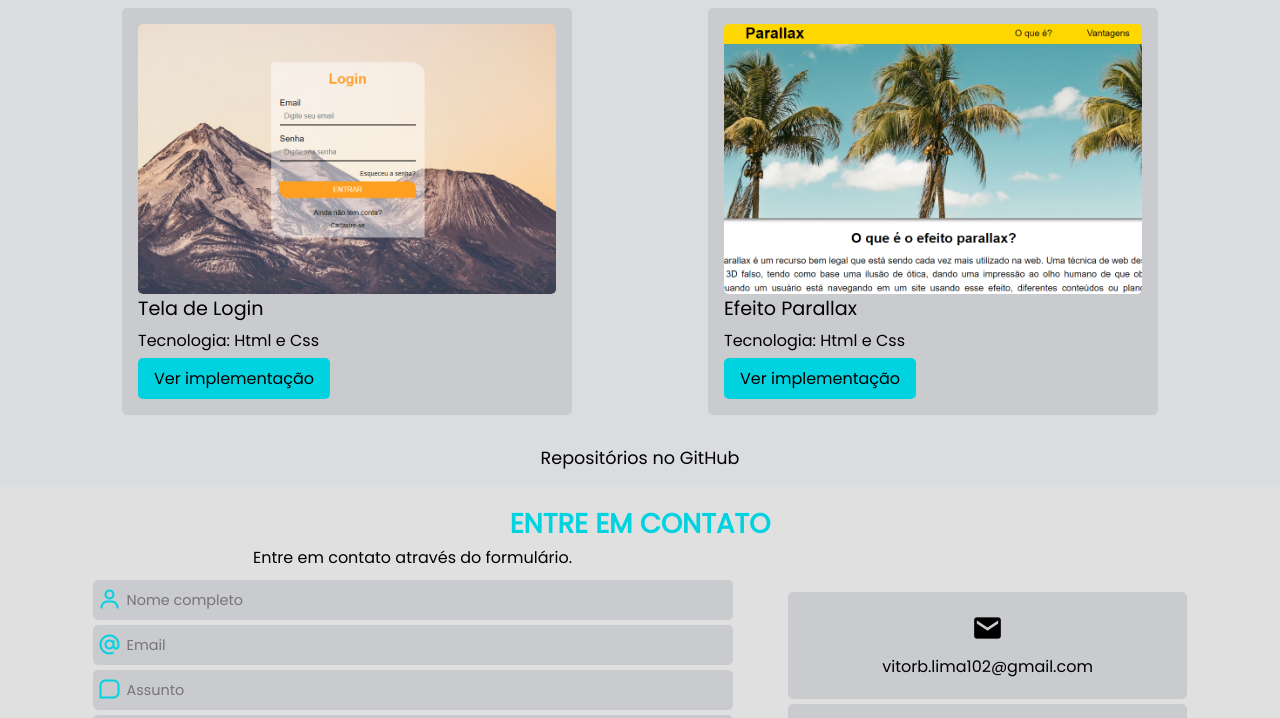
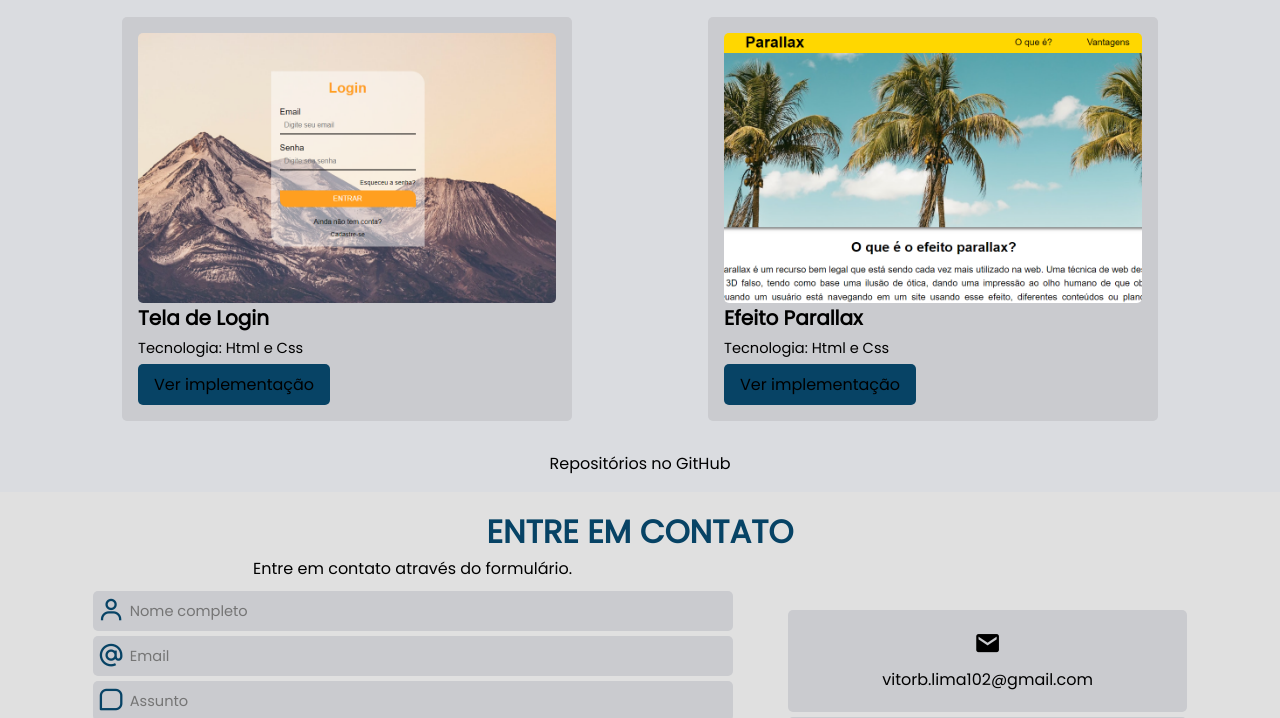
Before and after one commit to vitorlima4/Portfolio, a plain HTML site: page index.html in a window 1280 px wide. Shown: the part 2013-2731 px from the top of the page. Drawn offline with nearby package versions, Linux system fonts and the light colour scheme.

Commit message:
Melhorando o tamanho da fonte e corrigindo erros

```diff
--- a/assets/css/agradecimento.css
+++ b/assets/css/agradecimento.css
@@ -1,13 +1,5 @@
 /*Fonte*/
 @import url('https://fonts.googleapis.com/css2?family=Poppins&display=swap');
-
-* {
-    font-family: 'Poppins', sans-serif;
-    margin: 0;
-    padding: 0;
-    box-sizing: border-box;
-    overflow: hidden;
-}
 
 :root {
     /*Cores*/
@@ -15,6 +7,17 @@
     --text01: #000;
     --bg01: #151515ff;
     --bg02: #cacbcfff;
+
+    /*Fonte*/
+    --body-font: 'Poppins', sans-serif;
+}
+
+* {
+    font-family: var(--body-font);
+    margin: 0;
+    padding: 0;
+    box-sizing: border-box;
+    overflow: hidden;
 }
 
 /*Main*/
@@ -31,7 +34,7 @@ main{
 #main_section{
     height: 50%;
     width: 70%;
-    margin: 0px 20px;
+    margin: 0px 7px;
     background-color: var(--bg02);
     border-radius: 20px;
     display: flex;
@@ -44,7 +47,7 @@ main{
 /*Divs*/
 #top_section p{
     text-align: center;
-    font-size: 1.1em;
+    font-size: 1em;
 }
 
 #bottom_section{
--- a/assets/css/footer/footer.css
+++ b/assets/css/footer/footer.css
@@ -1,8 +1,11 @@
 footer {
     text-align: center;
-    color: var(--text02);
     padding: 20px 0;
     background-color: var(--bg01);
+}
+
+footer p{
+    color: var(--text02);
 }
 
 footer p a {
--- a/assets/css/global/global.css
+++ b/assets/css/global/global.css
@@ -1,14 +1,8 @@
 /*Fonte*/
 @import url('https://fonts.googleapis.com/css2?family=Poppins&display=swap');
 
-* {
-    font-family: 'Poppins', sans-serif;
-    margin: 0;
-    padding: 0;
-    box-sizing: border-box;
-}
-
-:root{
+:root {
+    /*Cores*/
     --bg01: #f7f7f7;
     --bg02: #e0e0e0;
     --bg03: #dadce0ff;
@@ -17,10 +11,36 @@
     --text01: #000;
     --text02: #000;
 
-    --color-main: #00d2dfff;
+    --color-main: #074365ff;
+
+    /*Fonte e tipografia*/
+    --body-font: 'Poppins', sans-serif;
+
+    --h1-fs: 1.5rem;
+    --h2-fs: 1.25rem;
+    --h3-fs: 1.125rem;
+    --normal-fs: .938rem;
+    --small-fs: .813rem;
 }
 
-body.light-theme{
+@media (min-width: 950px) {
+    :root {
+        --h1-fs: 2rem;
+        --h2-fs: 1.5rem;
+        --h3-fs: 1.25rem;
+        --normal-fs: 1rem;
+        --small-fs: .913rem;
+    }
+}
+
+* {
+    font-family: var(--body-font);
+    margin: 0;
+    padding: 0;
+    box-sizing: border-box;
+}
+
+body.light-theme {
     --bg01: #121212ff;
     --bg02: #1a1a1a;
     --bg03: #151515ff;
@@ -32,11 +52,32 @@ body.light-theme{
     --color-main: #00d2dfff;
 }
 
+h1{
+    font-size: var(--h1-fs);
+}
+
+h2{
+    font-size: var(--h2-fs);
+}
+
+h3{
+    font-size: var(--h3-fs);
+}
+
+p, button, li{
+    font-size: var(--normal-fs);
+}
+
+span, input, textarea{
+    font-size: var(--small-fs);
+}
+
 ul {
     list-style: none;
 }
 
 a {
+    font-size: var(--normal-fs);
     text-decoration: none;
 }
 
@@ -47,5 +88,5 @@ img {
 
 .bx {
     color: var(--text02);
-    font-size: 2rem;
+    font-size: 1.7rem;
 }
--- a/assets/css/header/header.css
+++ b/assets/css/header/header.css
@@ -17,10 +17,11 @@
 }
 
 #nav_logo a {
+    font-size: var(--h1-fs);
     color: var(--text02);
 }
 
-@media(max-width: 767px) {
+@media(max-width: 769px) {
     .nav_menu {
         width: 100%;
         padding: 2em 0;
@@ -51,10 +52,6 @@
     color: var(--text02);
 }
 
-.theme-icon{
-    font-size: 1.4rem;
-}
-
 .nav_links:hover,
 .bx-x:hover,
 .bx-menu:hover, .bx-moon:hover {
@@ -67,8 +64,7 @@
     top: 0;
 }
 
-@media(min-width: 768px){
-    /*Header*/
+@media(min-width: 770px){
     #nav_close, #nav_toggle{
         display: none;
     }
--- a/assets/css/section/sectionContato.css
+++ b/assets/css/section/sectionContato.css
@@ -16,7 +16,6 @@
 
 /*Informações de Contato*/
 #right_info .info_contato{
-    color: var(--text01);
     background-color: var(--bg04);
     margin-top: 5px;
     padding: 20px 10px;
@@ -27,7 +26,7 @@
     gap: 10px;
 }
 
-#right_info .contato_icons{
+#right_info .contato_icons, p{
     color: var(--text01);
 }
 
@@ -41,6 +40,7 @@
 }
 
 #left_info #aviso p{
+    color: var(--text02);
     text-align: center;
 }
 
@@ -62,12 +62,10 @@
 
 .form_div .icon_input {
     color: var(--color-main);
-    font-size: 1.5em;
 }
 
 .form_div input {
     background-color: var(--bg04);
-    font-size: .9em;
     height: 40px;
     width: 100%;
     padding: 0 5px;
@@ -77,7 +75,6 @@
 
 textarea {
     background-color: var(--bg04);
-    font-size: .9em;
     border-radius: 5px;
     padding: 5px;
     outline: none;
@@ -86,7 +83,6 @@ textarea {
 }
 
 #btn_enviar {
-    font-size: 1.1em;
     background-color: var(--color-main);
     height: 40px;
     border-radius: 5px;
--- a/assets/css/section/sectionGlobal.css
+++ b/assets/css/section/sectionGlobal.css
@@ -4,7 +4,6 @@
 
 .section_container h1 {
     color: var(--color-main);
-    font-size: 1.7em;
     text-transform: uppercase;
 }
 
--- a/assets/css/section/sectionHome.css
+++ b/assets/css/section/sectionHome.css
@@ -14,14 +14,17 @@
     align-items: center;
 }
 
+#left_home span{
+    color: var(--text02);
+}
+
+#left_home p{
+    color: var(--text02);
+}
+
 #left_home h1 {
     color: var(--color-main);
-    font-size: 2em;
     letter-spacing: 5px;
-}
-
-#left_home span, p {
-    font-size: 1em;
 }
 
 #right_home img {
@@ -29,7 +32,7 @@
     width: 400px;
 }
 
-@media(min-width: 768px){
+@media(min-width: 770px){
     #home{
         flex-direction: row;
     }
--- a/assets/css/section/sectionProjetos.css
+++ b/assets/css/section/sectionProjetos.css
@@ -56,14 +56,8 @@
     gap: 5px;
 }
 
-.sobre_projeto p{
+.sobre_projeto h3, span{
     color: var(--text01);
-    font-size: 1.2em;
-}
-
-.sobre_projeto span{
-    color: var(--text01);
-    font-size: 1em;
 }
 
 .link_projeto{
@@ -76,7 +70,6 @@
 /*Repositorio GitHub*/
 #link_github{
     text-align: center;
-    font-size: 1.1em;
     color: var(--text02);
 }
 
--- a/assets/css/section/sectionSobre.css
+++ b/assets/css/section/sectionSobre.css
@@ -18,7 +18,11 @@
     padding: 0 1em;
 }
 
-@media(min-width: 768px){
+#right_sobre p{
+    color: var(--text02);
+}
+
+@media(min-width: 770px){
     #sobre{
         flex-direction: row;
     }
--- a/index.html
+++ b/index.html
@@ -5,12 +5,11 @@
     <meta charset="UTF-8">
     <meta http-equiv="X-UA-Compatible" content="IE=edge">
     <meta name="viewport" content="width=device-width, initial-scale=1.0">
+<!--Css-->
+    <link rel="stylesheet" href="assets/css/style.css">
 
     <!--Favicon-->
-    <link rel="shortcut icon" href="assets/imagens/favicon.png" type="image/x-icon">
-
-    <!--Css-->
-    <link rel="stylesheet" href="assets/css/style.css">
+    <link rel="shortcut icon" href="assets/imagens/android-chrome-192x192.png" type="image/x-icon">
 
     <!--Icons-->
     <link href='https://unpkg.com/boxicons@2.1.4/css/boxicons.min.css' rel='stylesheet'>
@@ -146,7 +145,7 @@
                         </div>
 
                         <div class="sobre_projeto">
-                            <p>+100 Exercícios com Python</p>
+                            <h3>+100 Exercícios com Python</h3>
                             <span>Tecnologia: Python</span>
                             <a href="https://github.com/vitorlima4/Exercicio-Python" class="link_projeto" target="_blank">
                                 Ver implementação
@@ -159,7 +158,7 @@
                         </div>
 
                         <div class="sobre_projeto">
-                            <p>Clone do Google</p>
+                            <h3>Clone do Google</h3>
                             <span>Tecnologia: Html e Css</span>
                             <a href="https://vitorlima4.github.io/Google-Clone/" class="link_projeto" target="_blank">
                                 Ver implementação
@@ -172,7 +171,7 @@
                         </div>
 
                         <div class="sobre_projeto">
-                            <p>Tela de Login</p>
+                            <h3>Tela de Login</h3>
                             <span>Tecnologia: Html e Css</span>
                             <a href="https://vitorlima4.github.io/Login/" class="link_projeto" target="_blank">
                                 Ver implementação
@@ -185,7 +184,7 @@
                         </div>
 
                         <div class="sobre_projeto">
-                            <p>Efeito Parallax</p>
+                            <h3>Efeito Parallax</h3>
                             <span>Tecnologia: Html e Css</span>
                             <a href="https://vitorlima4.github.io/Parallax-Site/" class="link_projeto" target="_blank">
                                 Ver implementação
```
Also changed, not shown: assets/imagens/android-chrome-192x192.png (added), assets/imagens/favicon.png (deleted).
